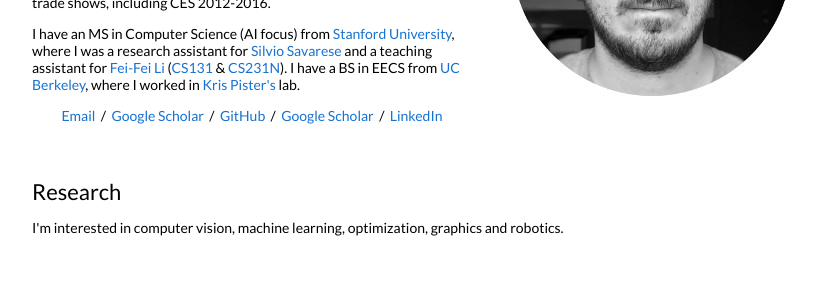
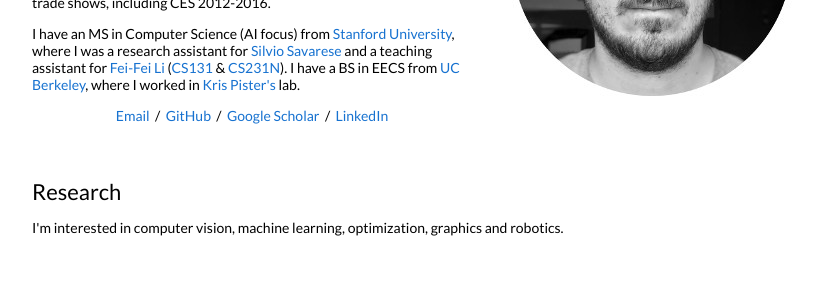
Before and after one commit to Donghyun1228/donghyun1228.github.io, a Jekyll site: the page built from _posts/2023-08-28-3dgaussians.markdown, in a window 1280 px wide and 900 px high. Shown: the part 251-539 px from the top of the window, without its empty margins (228-1051 px from the left). Built offline with Jekyll 4.4.1, drawn with Linux system fonts in a browser that asks for light colours.

Commit message:
Remove Google Scholar link from default layout

```diff
--- a/_layouts/default.html
+++ b/_layouts/default.html
@@ -44,7 +44,6 @@
               </p>
               <p style="text-align:center">
                 <a target="_blank" href="https://mailhide.io/e/B8TyS"> Email</a> &nbsp;/&nbsp;
-                <a href="{{ site.googlescholar }}">Google Scholar</a> &nbsp;/&nbsp;
                 <a href="https://github.com/leonidk">GitHub</a> &nbsp;/&nbsp;
                 <a href="https://scholar.google.com/citations?user=GCYG4GoAAAAJ">Google Scholar</a> &nbsp;/&nbsp;
                 <a href="https://www.linkedin.com/in/lkeselman"> LinkedIn </a>
```
